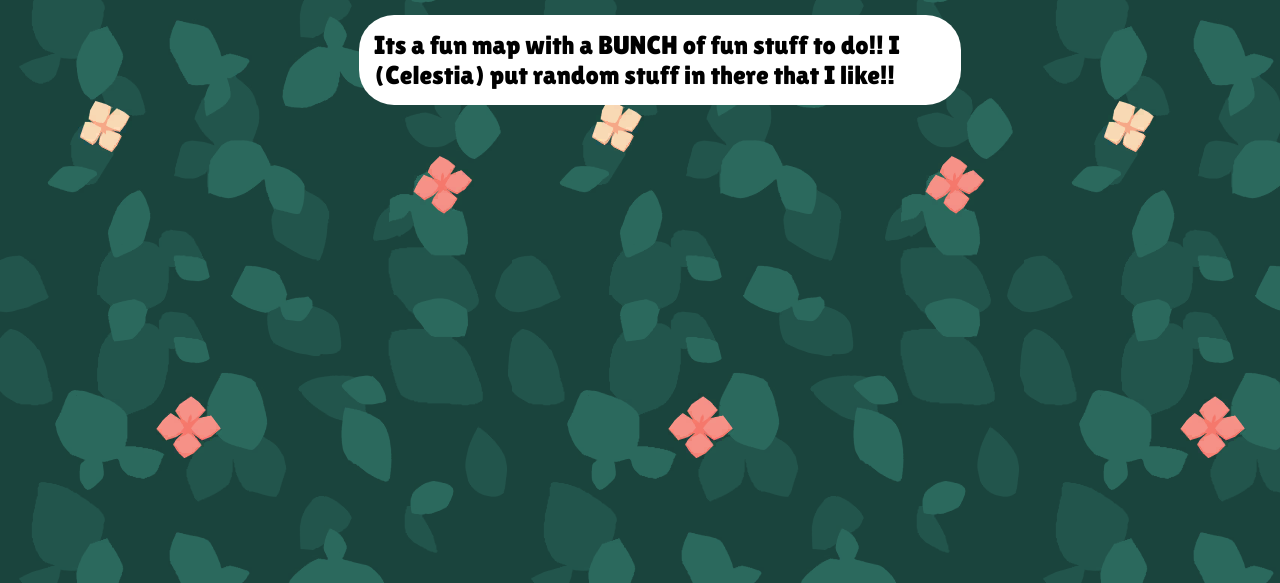
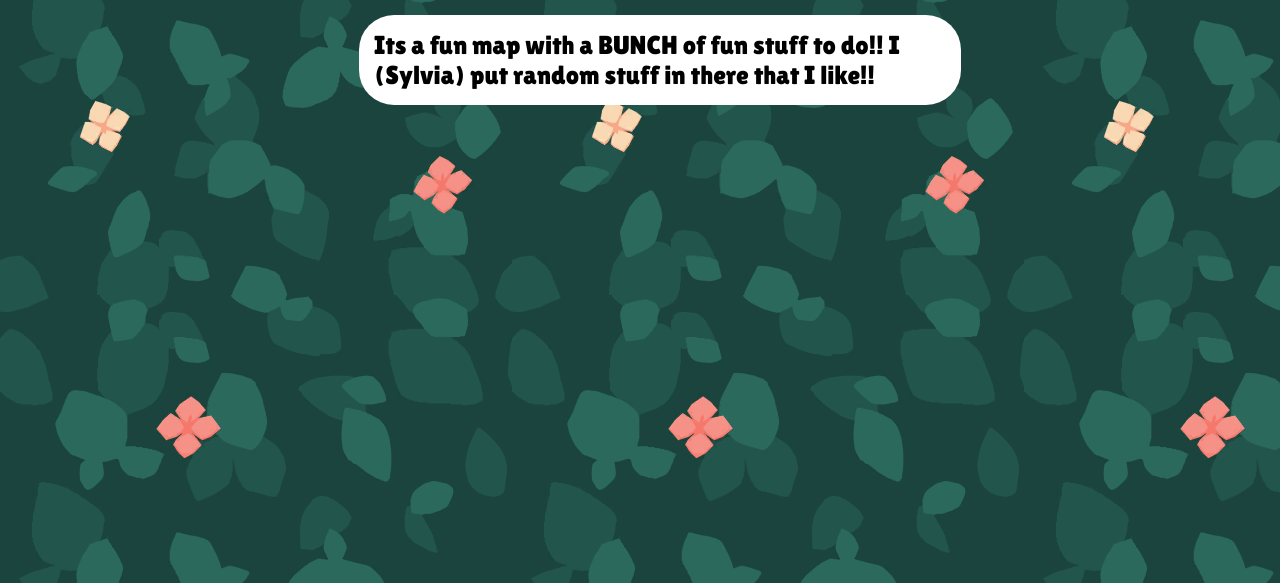
Before and after one commit to evilvoidr/CW-Searcher, a plain HTML site: page Pages/SHADOWMILKUP.html in a window 1280 px wide. Shown: the part 217-800 px from the top of the page. Drawn offline with Linux system fonts and the light colour scheme.

Commit message:
Update SHADOWMILKUP.html Sylvia

```diff
--- a/Pages/SHADOWMILKUP.html
+++ b/Pages/SHADOWMILKUP.html
@@ -23,7 +23,7 @@
     <section>
     <ul>
         <li id="body">
-            Its a fun map with a BUNCH of fun stuff to do!! I (Celestia) put random stuff in there that I like!!
+            Its a fun map with a BUNCH of fun stuff to do!! I (Sylvia) put random stuff in there that I like!!
         </li>
     </ul>
     </section>
```
